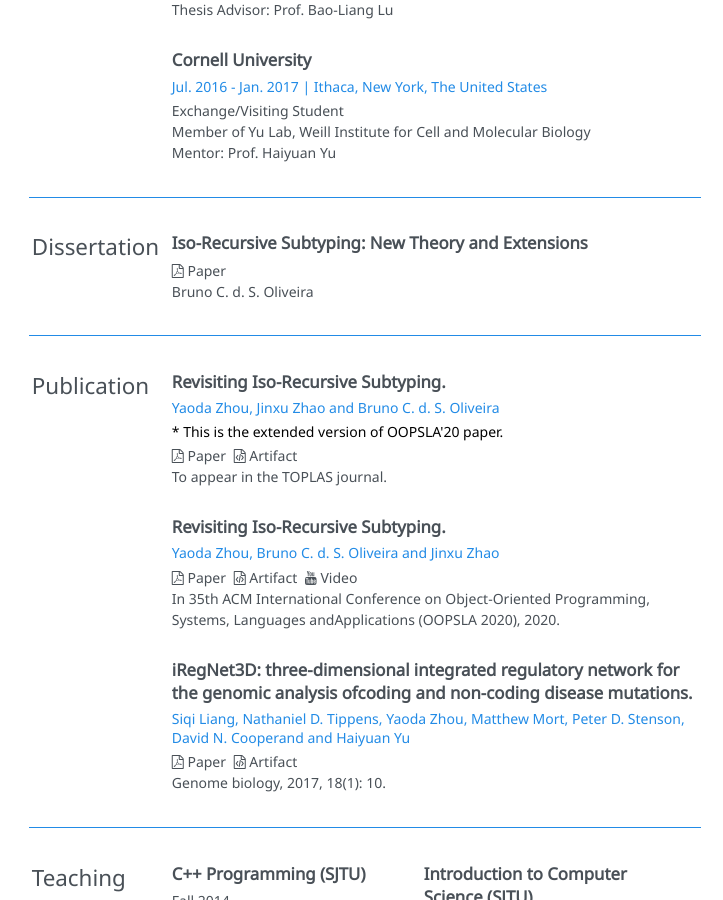
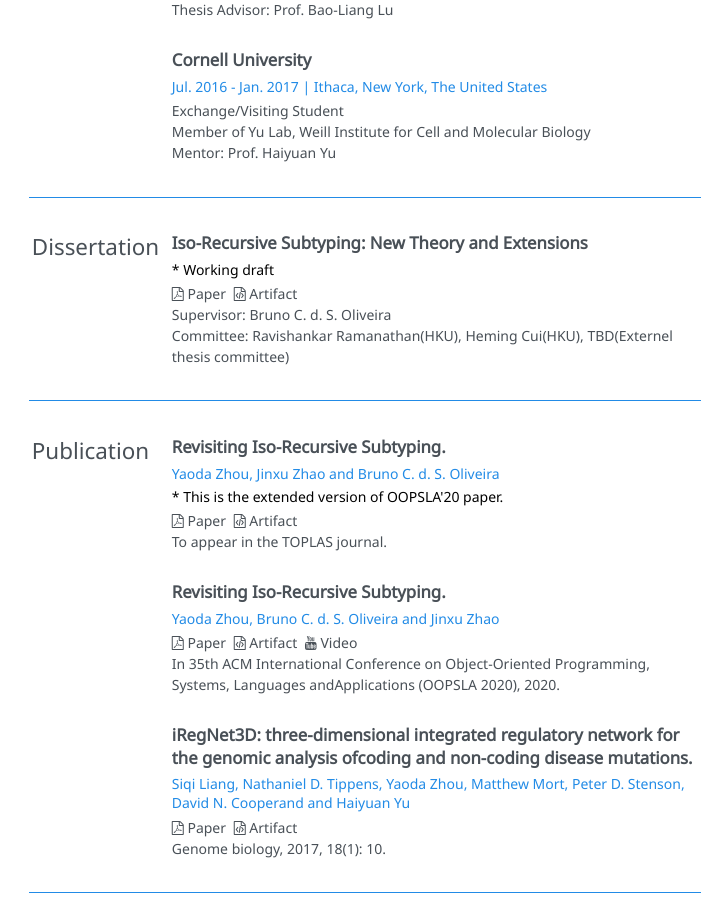
Before and after one commit to juda/juda.github.io, a Jekyll site: the page built from resume.html, in a window 1280 px wide and 900 px high, scrolled down 620 px. Shown: the whole window, without its empty margins (275-998 px from the left). Built offline with Jekyll 4.4.1, drawn with Linux system fonts in a browser that asks for light colours.

Commit message:
update thesis

```diff
--- a/_data/resume.yml
+++ b/_data/resume.yml
@@ -47,11 +47,11 @@
     video:
 thesis:
   - title: "Iso-Recursive Subtyping: New Theory and Extensions"
-    link:
-    artifact:
-    supervisor: Bruno C. d. S. Oliveira
-    committee: Ravishankar Ramanathan(HKU), Heming Cui(HKU), TBD(Externel thesis committee)
-    Note: Working draft
+    link: https://i.cs.hku.hk/~ydzhou/
+    artifact: https://i.cs.hku.hk/~ydzhou/
+    supervisor: "Supervisor: Bruno C. d. S. Oliveira"
+    committee: "Committee: Ravishankar Ramanathan(HKU), Heming Cui(HKU), TBD(Externel thesis committee)"
+    note: Working draft
 teaching:
   - name: C++ Programming (SJTU)
     time: Fall 2014
--- a/_layouts/resume.html
+++ b/_layouts/resume.html
@@ -100,7 +100,7 @@
               {{ pub.supervisor }}
             </div>
             <div class="block-content">
-              {{ pub.commitee }}
+              {{ pub.committee }}
             </div>
           </div>
           {% endfor %}
```
